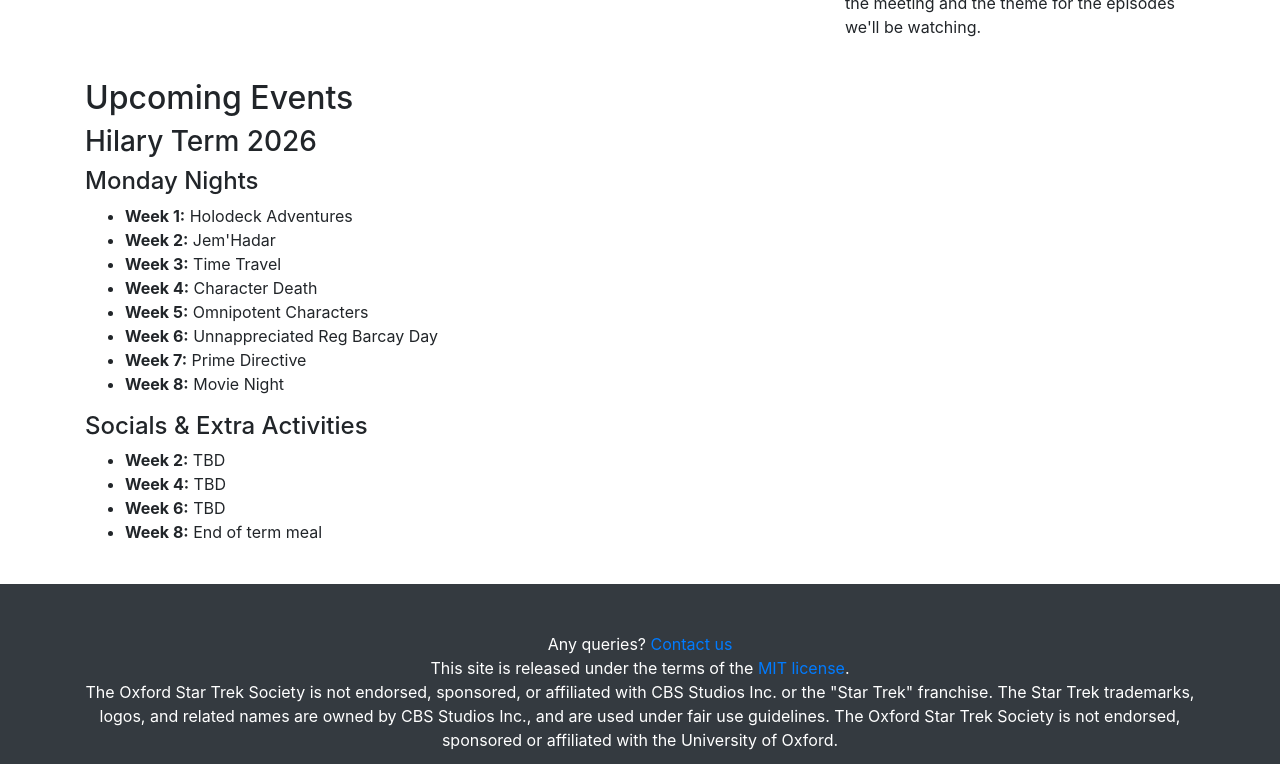
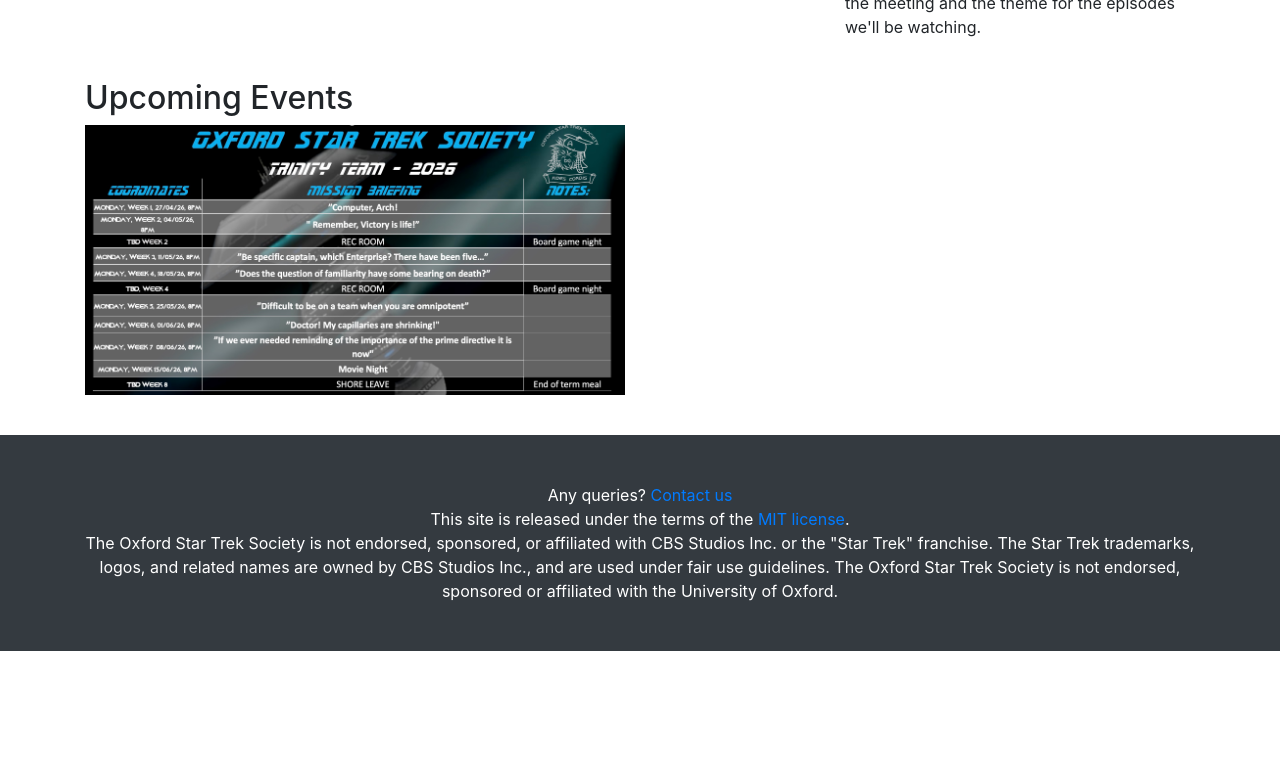
Before and after one commit to oxfordstartreksociety/oxfordstartreksociety.github.io, a Jekyll site: the page built from calendar.html, in a window 1280 px wide and 900 px high, scrolled down 562 px, cut to the strip 136-900 px from the top of the window. Built offline with Jekyll 4.4.1, drawn with Linux system fonts in a browser that asks for light colours; after the commit the page ends 1349 px from its top, so only the background shows below that.

Commit message:
Add Trinity Term 2026 term card and update calendar

```diff
--- a/calendar.html
+++ b/calendar.html
@@ -52,11 +52,10 @@
 	<h2>Upcoming Events</h2>
 	<div class="row">
 		<div class="col-lg-6 mb-4">
+			<a href="img/TrekSocTermCardT26.jpg" target="_blank">
+				<img src="img/TrekSocTermCardT26.jpg" alt="Trinity Term 2026 Card" class="img-fluid mb-3" />
+			</a>
 			<!--
-			<a href="img/TrekSocTermCardH26.png" target="_blank">
-				<img src="img/TrekSocTermCardH26.png" alt="Hilary Term 2026 Card" class="img-fluid mb-3" />
-			</a>
-			-->
 			<h3>Hilary Term 2026</h3>
 			<h4>Monday Nights</h4>
 			<ul>
@@ -76,6 +75,7 @@
 				<li><strong>Week 6:</strong> TBD</li>
 				<li><strong>Week 8:</strong> End of term meal</li>
 			</ul>
+			-->
 		</div>
 	</div>
 </div>
```
Also changed, not shown: img/TrekSocTermCardT26.jpg (added).
